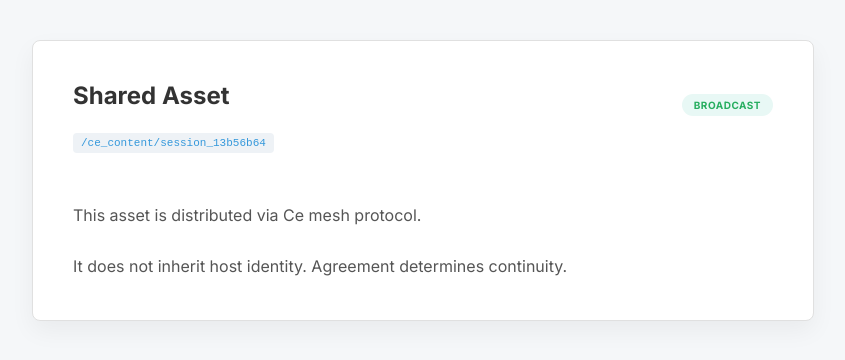
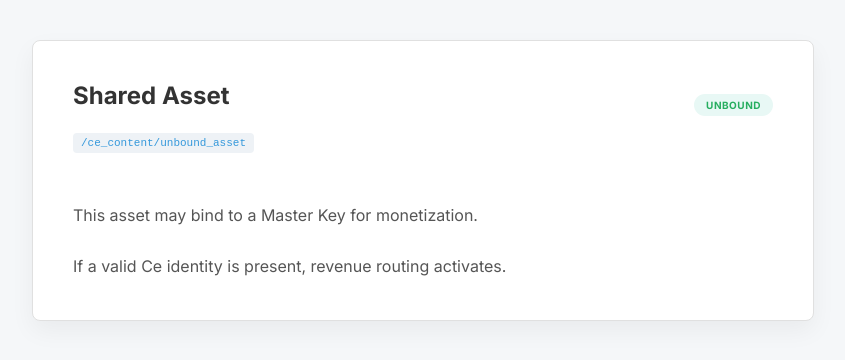
Before and after one commit to newave654321/Ce, an Electron app: page ce_expressDev/interface/shared.html in a window 1280 px wide. Shown: the whole page, without its empty margins (217-1062 px from the left). Drawn offline with Linux system fonts and the light colour scheme.

Commit message:
Update shared.html

```diff
--- a/ce_expressDev/interface/shared.html
+++ b/ce_expressDev/interface/shared.html
@@ -34,9 +34,7 @@ body {
     box-shadow: 0 10px 25px rgba(0,0,0,0.05);
 }
 
-h2 {
-    margin-top: 0;
-}
+h2 { margin-top: 0; }
 
 .meta {
     font-family: monospace;
@@ -55,10 +53,17 @@ h2 {
     padding: 5px 12px;
     border-radius: 20px;
     text-transform: uppercase;
+    letter-spacing: 0.5px;
+}
+
+.locked {
+    background: #fdecea;
+    color: #c0392b;
+}
+
+.unlocked {
     background: #e8f8f5;
     color: #27ae60;
-    letter-spacing: 0.5px;
-    float: right;
 }
 
 .content-area {
@@ -74,38 +79,42 @@ h2 {
 <div class="container">
     <div style="display:flex; justify-content:space-between; align-items:center;">
         <h2>Shared Asset</h2>
-        <span class="status-pill">Broadcast</span>
+        <span id="asset-status" class="status-pill unlocked">Unbound</span>
     </div>
 
-    <div class="meta" id="session-id"></div>
+    <div class="meta" id="asset-path">
+        /ce_content/unbound_asset
+    </div>
 
     <div class="content-area">
-        This asset is distributed via Ce mesh protocol.
+        This asset may bind to a Master Key for monetization.
         <br><br>
-        It does not inherit host identity.
-        Agreement determines continuity.
+        If a valid Ce identity is present, revenue routing activates.
     </div>
 </div>
 
 <script>
-function generateSessionPresence() {
-    let id = sessionStorage.getItem('ce_shared_session');
+function initializeBinding() {
+    const idData = JSON.parse(localStorage.getItem('ce_identity_data') || '{}');
+    const isLocked = localStorage.getItem('ce_identity_locked') === 'true';
 
-    if (!id) {
-        id = crypto.randomUUID().replace(/-/g,'').slice(0,8);
-        sessionStorage.setItem('ce_shared_session', id);
+    const pathEl = document.getElementById('asset-path');
+    const statusEl = document.getElementById('asset-status');
+
+    if (isLocked && idData.masterKey) {
+        pathEl.innerText = `/ce_content/${idData.masterKey}`;
+        statusEl.innerText = "Bound";
+        statusEl.classList.remove("unlocked");
+        statusEl.classList.add("locked");
+    } else {
+        pathEl.innerText = `/ce_content/unbound_asset`;
+        statusEl.innerText = "Unbound";
+        statusEl.classList.remove("locked");
+        statusEl.classList.add("unlocked");
     }
-
-    return id;
 }
 
-function initializeShared() {
-    const sessionId = generateSessionPresence();
-    document.getElementById('session-id').innerText =
-        `/ce_content/session_${sessionId}`;
-}
-
-initializeShared();
+initializeBinding();
 </script>
 
 </body>
```
